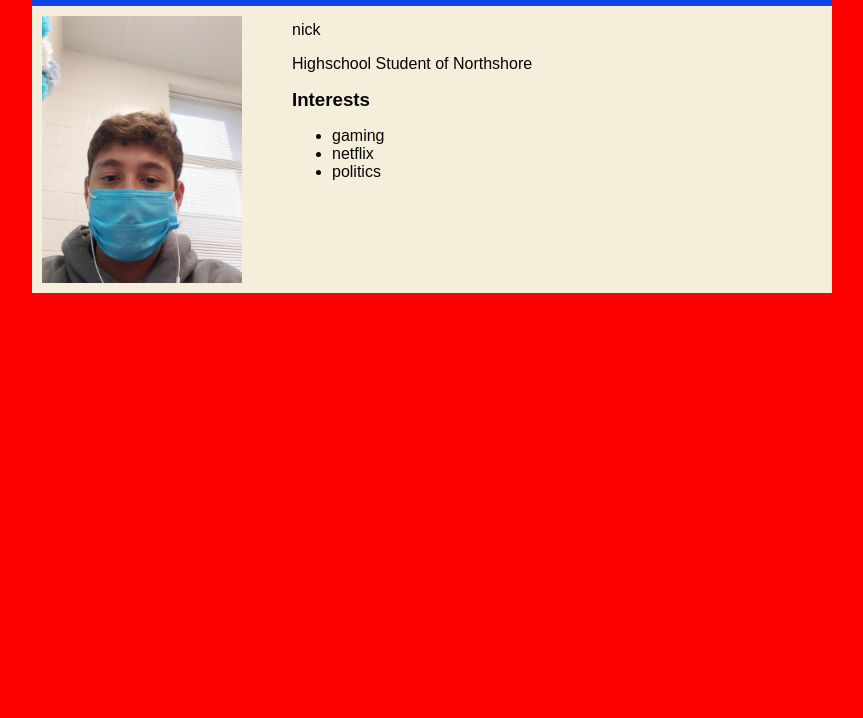
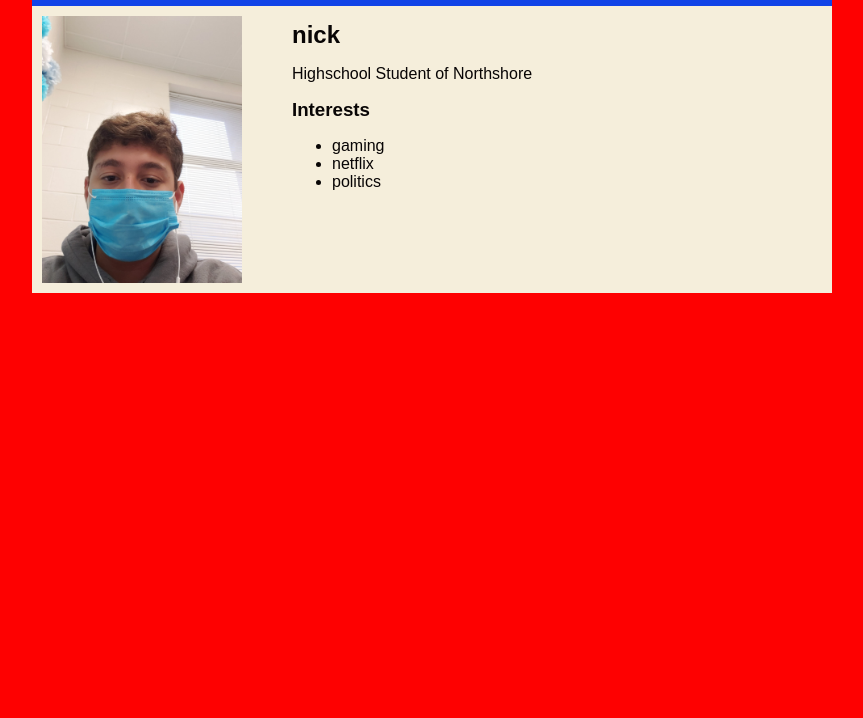
Before and after one commit to nicolassalless/nicolassalless.github.io, a plain HTML site: page index.html in a window 1280 px wide. Shown: the part 82-800 px from the top of the page, without its empty margins (208-1071 px from the left). Drawn offline with Linux system fonts and the light colour scheme.

Commit message:
spelling

```diff
--- a/index.html
+++ b/index.html
@@ -1,6 +1,6 @@
 <html>
     <head>
-        <title>nikcs website</title>
+        <title>Nick's website</title>
         <style>
         body {
             background: rgb(254, 1, 1);
@@ -88,7 +88,7 @@
 
                 <!-- Content section -->
                 <div class="content">
-                    <h>nick </h></h2>
+                    <h2>nick </h2>
                     <p>Highschool Student of Northshore</p>
                     <!-- Interests section -->
                         <div class="interests">
```
